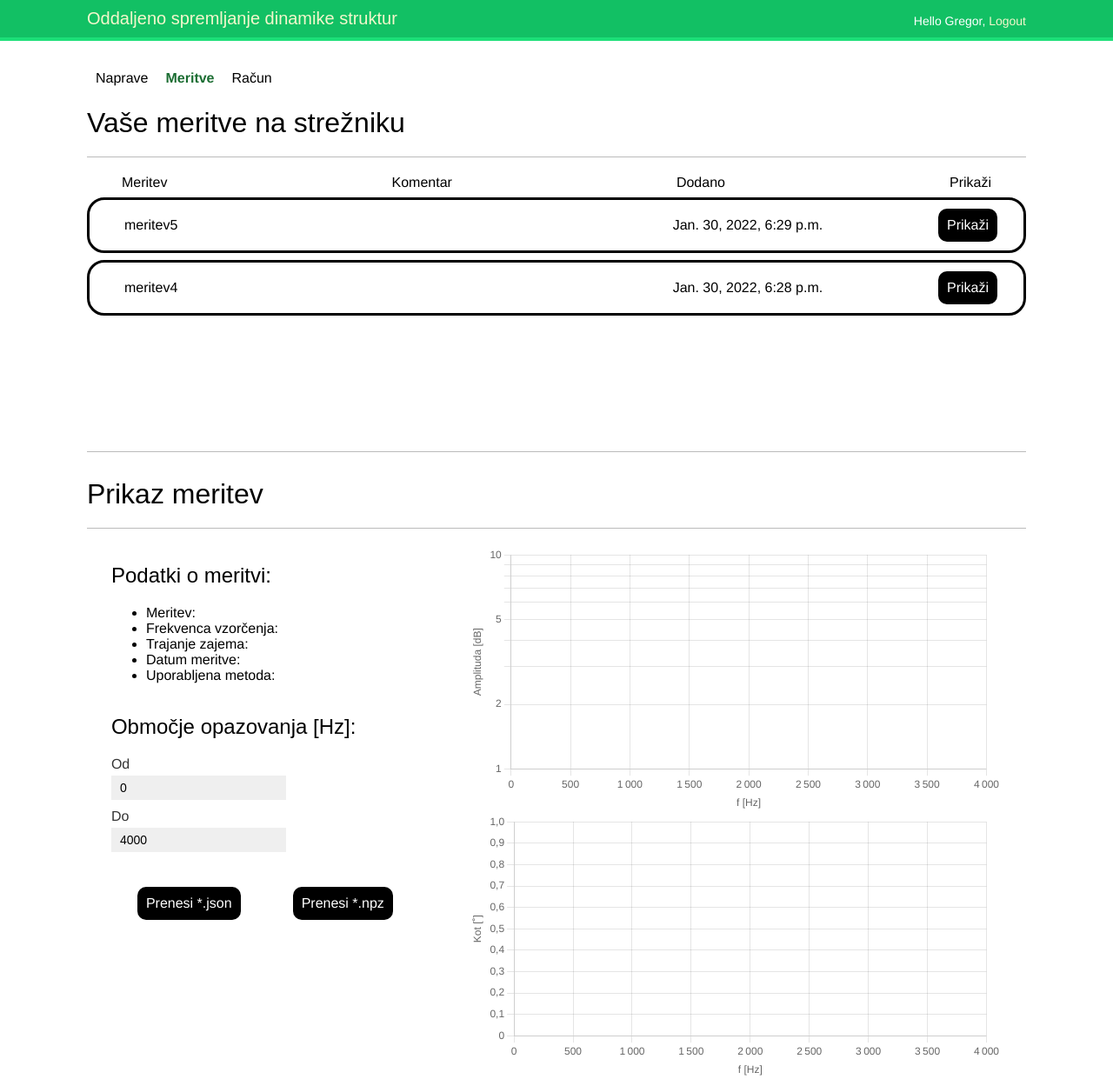
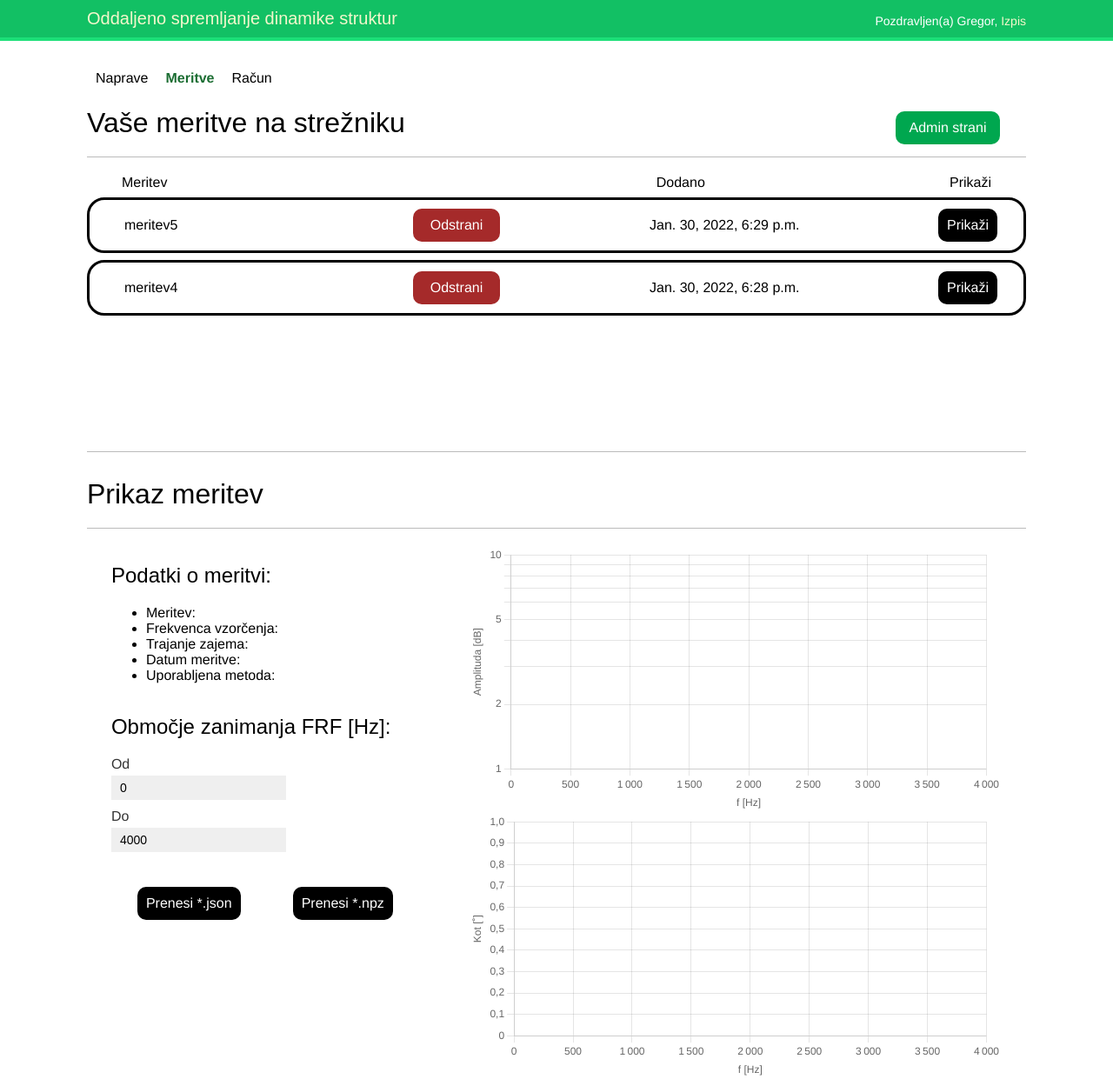
Before and after one commit to gregorobreza/oddaljeno-spremljanje-dinamike, a Django app: page /measurement/ in a window 1280 px wide. Shown: the top 1241 px of the page at 87% size. Run offline with Django 3.2, Linux system fonts and the light colour scheme; a user stored in the database is signed in; data comes from the database, SQL or seed files in the repository; both versions use the stored data as it was after the commit; some libraries are stand-ins or nearby versions; some web fonts are replaced.

Commit message:
dodan se izbris itd

```diff
--- a/mqtt_proxy/account/static/css/base.css
+++ b/mqtt_proxy/account/static/css/base.css
@@ -416,3 +416,8 @@ img.user-detail {
 
 
 }
+
+.admin{
+    width: 100px;
+    background-color: #00a74f;
+}
--- a/mqtt_proxy/account/templates/account/dashboard.html
+++ b/mqtt_proxy/account/templates/account/dashboard.html
@@ -4,6 +4,10 @@
 {% block content %}
 <div class="top-line">
     <h1>Vaše naprave</h1>
+    <a href="/admin" >
+        <div class="avalible admin" >Admin strani</div>
+    </a>
+
 </div>
 <div class="device-table">
     <div>Tip</div>
--- a/mqtt_proxy/account/templates/account/edit.html
+++ b/mqtt_proxy/account/templates/account/edit.html
@@ -4,6 +4,9 @@
 {% block content %}
 <div class="top-line">
     <h1>Uredite podatke</h1>
+    <a href="/admin" >
+        <div class="avalible admin" >Admin strani</div>
+    </a>
 </div>
 <p>Z uporabo sledeče forme lahko uredite svoje podatke:</p>
 <div class="edit-account">
--- a/mqtt_proxy/account/templates/base.html
+++ b/mqtt_proxy/account/templates/base.html
@@ -23,10 +23,10 @@
 
 <span class="user">
 {% if request.user.is_authenticated %}
-Hello {{ request.user.first_name }},
-<a href="{% url "logout" %}">Logout</a>
+Pozdravljen(a) {{ request.user.first_name }},
+<a href="{% url "logout" %}">Izpis</a>
 {% else %}
-<a href="{% url "login" %}">Log-in</a>
+<a href="{% url "login" %}">Vpis</a>
 {% endif %}
 </span>
 </div>
--- a/mqtt_proxy/measurement/models.py
+++ b/mqtt_proxy/measurement/models.py
@@ -1,5 +1,9 @@
 from django.db import models
 from django.utils import timezone
+from django.dispatch import receiver
+
+import os
+import uuid
 # Create your models here.
 
 class Measurement(models.Model):
@@ -15,3 +19,14 @@ class Measurement(models.Model):
 
     def __str__(self):
         return self.title
+
+@receiver(models.signals.post_delete, sender=Measurement)
+def auto_delete_file_on_delete(sender, instance, **kwargs):
+    """
+    Deletes file from filesystem
+    when corresponding `MediaFile` object is deleted.
+    """
+    if instance.npz_file and instance.json_file:
+        if os.path.isfile(instance.npz_file.path) and os.path.isfile(instance.json_file.path):
+            os.remove(instance.npz_file.path)
+            os.remove(instance.json_file.path)
--- a/mqtt_proxy/measurement/static/css/mes.css
+++ b/mqtt_proxy/measurement/static/css/mes.css
@@ -30,3 +30,16 @@
     display: flex;
     flex-direction: row;
 }
+
+.odstrani-link{
+    flex:1;
+}
+
+.odstrani{
+    background-color: brown;
+    width: 80px;
+}
+
+.measurement-item{
+    flex:1;
+}
--- a/mqtt_proxy/measurement/templates/measurements/measurements.html
+++ b/mqtt_proxy/measurement/templates/measurements/measurements.html
@@ -5,10 +5,13 @@
 {{ files|json_script:"files" }}
 <div class="top-line">
     <h1>Vaše meritve na strežniku</h1>
+    <a href="/admin" >
+        <div class="avalible admin" >Admin strani</div>
+    </a>
 </div>
 <div class="measurement-table">
     <div>Meritev</div>
-    <div>Komentar</div>
+    <div></div>
     <div>Dodano</div>
     <div class="last">Prikaži</div>
 </div>
@@ -17,7 +20,9 @@
     {% for m in measurements %}
 <div class="measurement-status" id="{{ m.title }}">
     <div class="measurement-item">{{m.title}}</div>
-    <div class="measurement-item">{{m.comment}}</div>
+    <a class="no-hover odstrani-link" href="delete/{{m.title}}">
+        <div class="measurement-item show odstrani">Odstrani</div>
+    </a>
     <div class="measurement-item">{{m.added}}</div>
     <a class="no-hover" href="#" onclick="return false;">
     {% comment %} <div class="measurement-item show status" id="test1">Prikaži</div> {% endcomment %}
@@ -47,7 +52,7 @@
         </div>
 
         <div>
-        <h2 id="naslov-meritve">Območje opazovanja [Hz]:</h2>
+        <h2 id="naslov-meritve">Območje zanimanja FRF [Hz]:</h2>
 
             <label class="inline" for="od">Od</label>
             <input type="number" id="input-number-1">
@@ -56,11 +61,11 @@
         </div>
 
         <div class="download-file">
-            <a class="no-hover" href="#" id="download-json">
+            <a class="no-hover" href="" id="download-json">
                 {% comment %} <div class="measurement-item show status" id="test1">Prikaži</div> {% endcomment %}
                 <div class="show status" id="">Prenesi *.json</div>
                 </a>
-            <a class="no-hover" href="#" id="download-npz">
+            <a class="no-hover" href="" id="download-npz">
                     {% comment %} <div class="measurement-item show status" id="test1">Prikaži</div> {% endcomment %}
                 <div class="show status" id="">Prenesi *.npz</div>
                 </a>
--- a/mqtt_proxy/measurement/urls.py
+++ b/mqtt_proxy/measurement/urls.py
@@ -7,5 +7,6 @@ urlpatterns = [
     path('', views.measurements, name='measurements'),
     path('download/measurements/<str:file_name>/', views.ajax_get_view, name='download'),
     path('download_file/<str:path>/', views.download_file, name='download_file'),
+    path('delete/<str:measurement>', views.delete_measurement, name="delete")
 
 ]
--- a/mqtt_proxy/measurement/views.py
+++ b/mqtt_proxy/measurement/views.py
@@ -1,4 +1,5 @@
-from django.shortcuts import render
+from email import message
+from django.shortcuts import redirect, render
 from django.views.decorators.csrf import csrf_exempt
 from django.http import HttpResponse
 from .models import Measurement
@@ -15,8 +16,11 @@ import mimetypes
 def upload_file(request, file_name):
     title = file_name.split(".")[0]
     if request.method == "POST":
-        instance = Measurement(title=title, json_file = request.FILES["file1"], npz_file =request.FILES["file2"])
-        instance.save()
+        if Measurement.objects.filter(title=title).exists():
+            print("obstaja")
+        else:
+            instance = Measurement(title=title, json_file = request.FILES["file1"], npz_file =request.FILES["file2"])
+            instance.save()
 
     return HttpResponse(status=201)
 
@@ -49,3 +53,9 @@ def download_file(request, path):
             response['Content-Disposition'] = "attachment; filename=" + os.path.basename(file_path)
             return response
     raise Http404
+
+@login_required
+def delete_measurement(request, measurement):
+    object = Measurement.objects.get(title=measurement)
+    object.delete()
+    return redirect("measurements")
--- a/mqtt_proxy/mqtt_proxy/urls.py
+++ b/mqtt_proxy/mqtt_proxy/urls.py
@@ -18,10 +18,12 @@ from django.urls import path
 from django.conf.urls import include
 from django.conf import settings
 from django.conf.urls.static import static
+from django.shortcuts import redirect
 
 urlpatterns = [
     path('account/', include('account.urls')),
     path('stream/', include('mqtt_stream.urls')),
     path('admin/', admin.site.urls),
-    path('measurement/', include('measurement.urls'))
+    path('measurement/', include('measurement.urls')),
+    path('', lambda request: redirect('account/devices/', permanent=True)),
 ]+ static(settings.MEDIA_URL, document_root=settings.MEDIA_ROOT)
--- a/mqtt_proxy/mqtt_stream/static/js/stream_app.js
+++ b/mqtt_proxy/mqtt_stream/static/js/stream_app.js
@@ -327,7 +327,7 @@ function onMessageArrived(message) {
                 message = new Paho.MQTT.Message(element);
                 message.destinationName = roomName+"/check/measurements/download";
                 client.send(message);
-                window.alert("Meritev bo shranjena na strežnik aplikacije. Ogledate si jo lahko v vaših meritvah.")
+                window.alert("Če meritev še ni shranjena na strežniku, bo prenešena sedaj. Ogledate si jo lahko v aplikaciji za ogled vaših meritev.")
             }
 
           });
--- a/mqtt_proxy/mqtt_stream/templates/mqtt_stream/room.html
+++ b/mqtt_proxy/mqtt_stream/templates/mqtt_stream/room.html
@@ -5,6 +5,9 @@
 
 <div class="top-line">
     <h1>Upravljanje naprave: {{ device.title }}</h1>
+    <a href="/admin">
+      <div class="avalible admin" >Admin strani</div>
+  </a>
 </div>
 {% comment %}
 <textarea id="chat-log" cols="100" rows="20"></textarea><br>
```
Also changed, not shown: mqtt_proxy/db.sqlite3.
